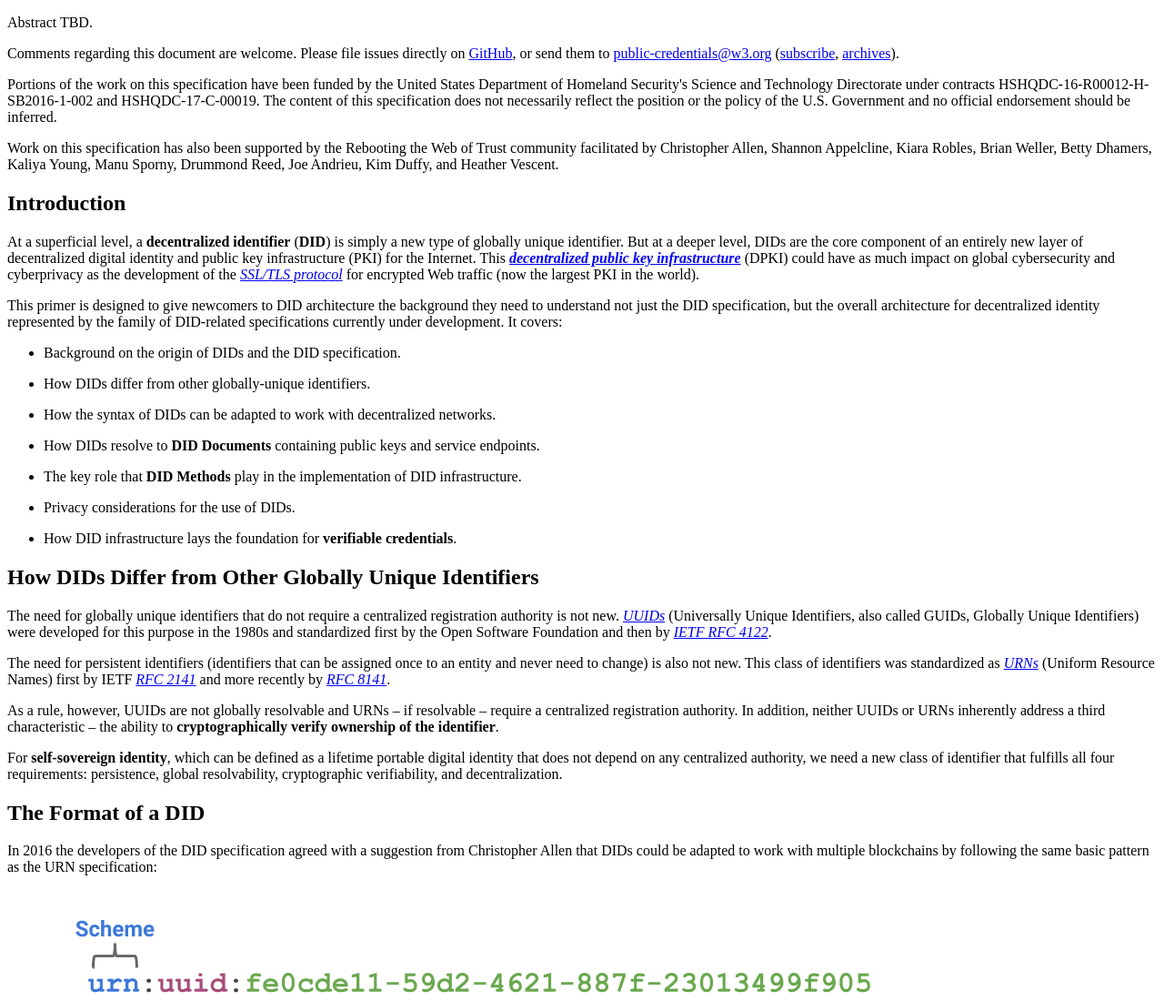
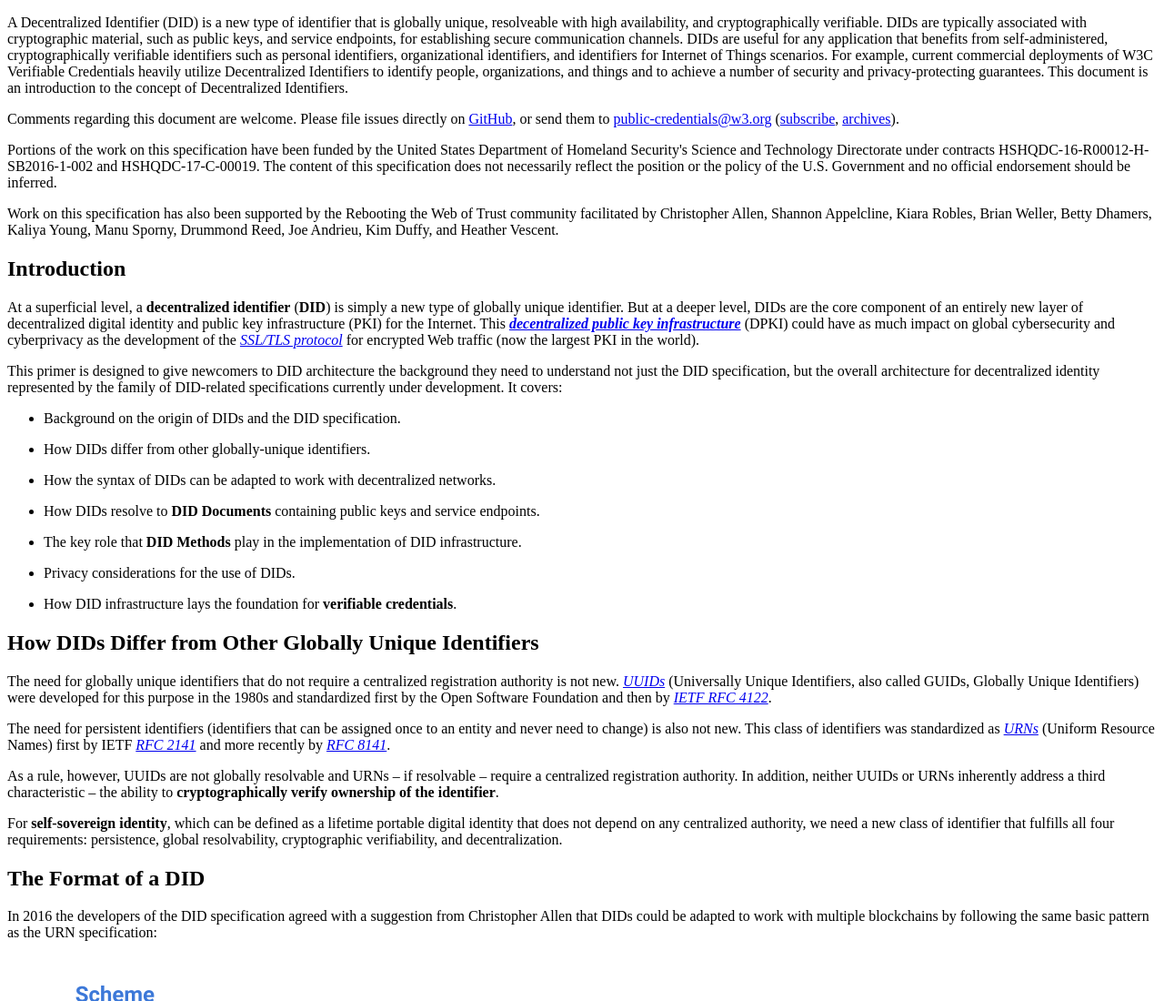
Before and after one commit to w3c-ccg/did-primer, a plain HTML site: page index.html in a window 1280 px wide. Shown: the top 1100 px of the page at 91% size. Drawn offline with Linux system fonts and the light colour scheme.

Commit message:
Add abstract.

```diff
--- a/index.html
+++ b/index.html
@@ -22,7 +22,7 @@
         shortName: "did-primer",
 
         // subtitle
-        subtitle: "Everything you wanted to know about DIDs",
+        subtitle: "An introduction to self-administered identifiers for curious people",
 
         // if you wish the publication date to be other than today, set this
         // publishDate:  "2009-08-06",
@@ -87,7 +87,20 @@
 
 <body>
   <section id='abstract'>
-    <p>Abstract TBD.</p>
+    <p>
+A Decentralized Identifier (DID) is a new type of identifier that is
+globally unique, resolveable with high availability, and cryptographically
+verifiable. DIDs are typically associated with cryptographic material, such
+as public keys, and service endpoints, for establishing secure communication
+channels. DIDs are useful for any application that benefits from
+self-administered, cryptographically verifiable identifiers such as
+personal identifiers, organizational identifiers, and identifiers for
+Internet of Things scenarios. For example, current commercial deployments of
+W3C Verifiable Credentials heavily utilize Decentralized Identifiers to
+identify people, organizations, and things and to achieve a number of
+security and privacy-protecting guarantees. This document is an introduction
+to the concept of Decentralized Identifiers.
+    </p>
   </section>
   <section id='sotd'>
     <p>Comments regarding this document are welcome. Please file
```
